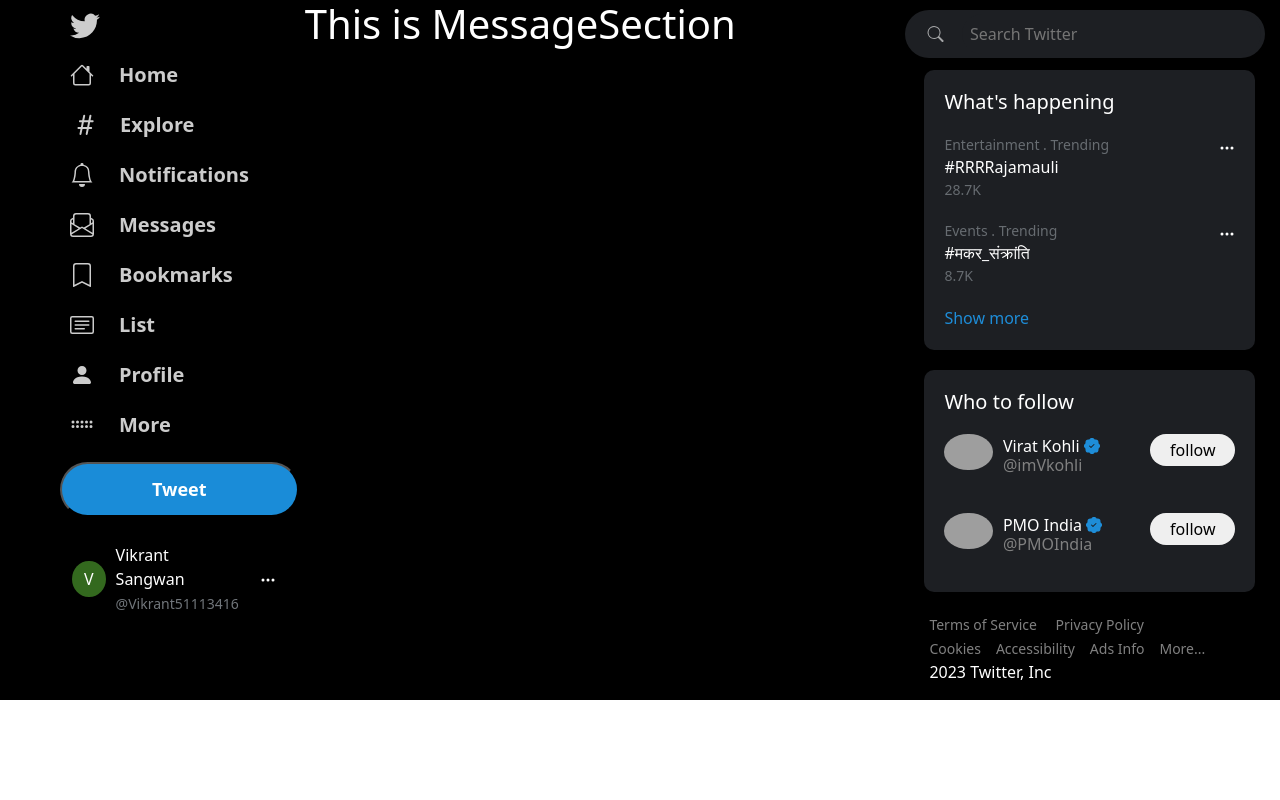
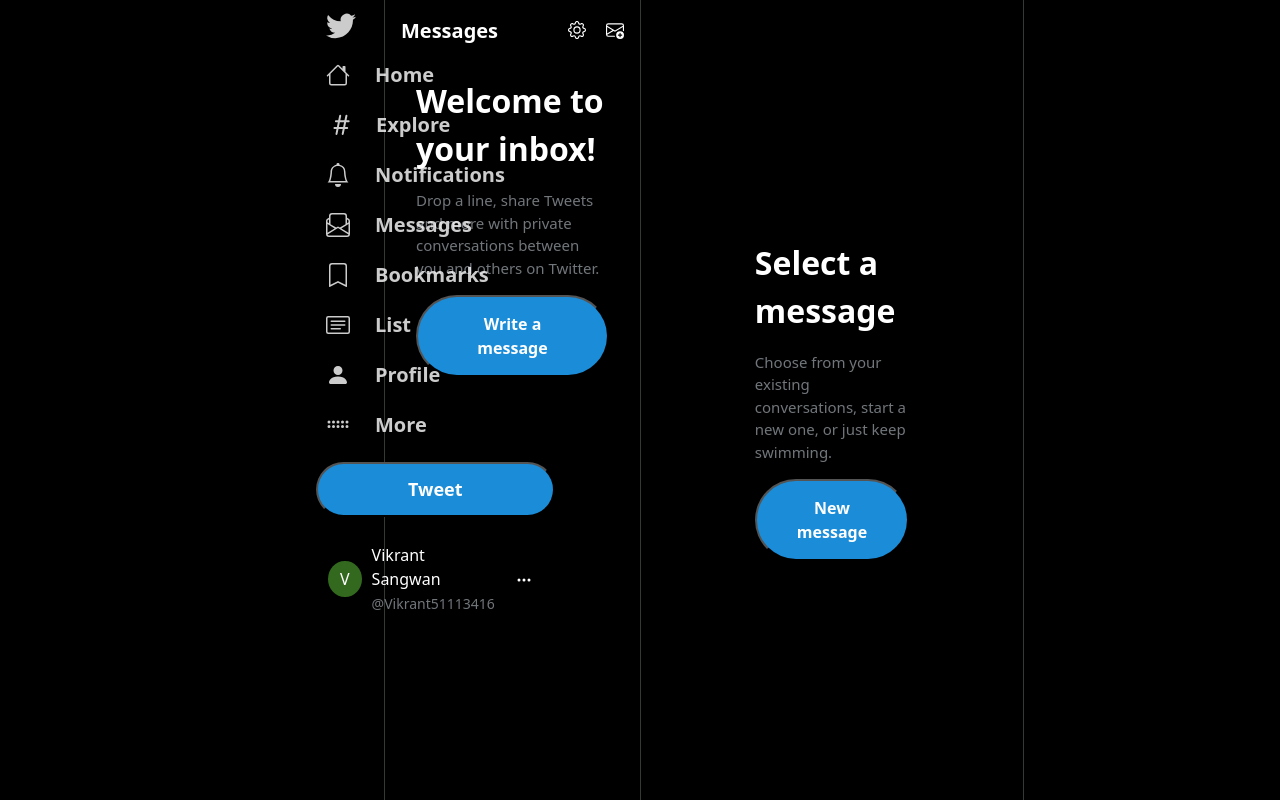
Before and after one commit to VikrantSangwan/twitter-clone, a React (Create React App) app in the folder Twitter-clone-react/twitter-clone/: page /messages in a window 1280 px wide. Built offline with nearby package versions, Linux system fonts and the light colour scheme; grey boxes are pictures that could not be loaded.

Commit message:
Message Section Completed

```diff
--- /dev/null
+++ b/Twitter-clone-react/twitter-clone/src/Components/MenuComponents/MessagesSection/ExistingConv/ExistingConv.css
@@ -0,0 +1,31 @@
+.convcontainer {
+    height: 100vh;
+    border-left: solid 1px #353935;
+    padding: 16px;
+}
+
+.topconatiner {
+    display: flex;
+    justify-content: space-between;
+}
+
+.topconatiner>p {
+    font-size: 20px;
+    font-weight: 600;
+}
+
+.msgicons>svg {
+    margin-left: 20px;
+}
+
+.writeamsgcontainer {
+    padding: 15px;
+}
+
+.writeamsg {
+    background-color: #1A8CD8;
+    padding: 15px 40px;
+    border-radius: 50px;
+    color: white;
+    font-weight: 600;
+}
--- /dev/null
+++ b/Twitter-clone-react/twitter-clone/src/Components/MenuComponents/MessagesSection/ExistingConv/ExistingConv.js
@@ -0,0 +1,48 @@
+import React from "react";
+import "./ExistingConv.css";
+
+function ExistingConv() {
+  return (
+    <div className="convcontainer">
+      <div className="topconatiner">
+        <p>Messages</p>
+        <div className="msgicons">
+          <svg
+            xmlns="http://www.w3.org/2000/svg"
+            width="18"
+            height="18"
+            fill="currentColor"
+            class="bi bi-gear"
+            viewBox="0 0 16 16"
+          >
+            <path d="M8 4.754a3.246 3.246 0 1 0 0 6.492 3.246 3.246 0 0 0 0-6.492zM5.754 8a2.246 2.246 0 1 1 4.492 0 2.246 2.246 0 0 1-4.492 0z" />
+            <path d="M9.796 1.343c-.527-1.79-3.065-1.79-3.592 0l-.094.319a.873.873 0 0 1-1.255.52l-.292-.16c-1.64-.892-3.433.902-2.54 2.541l.159.292a.873.873 0 0 1-.52 1.255l-.319.094c-1.79.527-1.79 3.065 0 3.592l.319.094a.873.873 0 0 1 .52 1.255l-.16.292c-.892 1.64.901 3.434 2.541 2.54l.292-.159a.873.873 0 0 1 1.255.52l.094.319c.527 1.79 3.065 1.79 3.592 0l.094-.319a.873.873 0 0 1 1.255-.52l.292.16c1.64.893 3.434-.902 2.54-2.541l-.159-.292a.873.873 0 0 1 .52-1.255l.319-.094c1.79-.527 1.79-3.065 0-3.592l-.319-.094a.873.873 0 0 1-.52-1.255l.16-.292c.893-1.64-.902-3.433-2.541-2.54l-.292.159a.873.873 0 0 1-1.255-.52l-.094-.319zm-2.633.283c.246-.835 1.428-.835 1.674 0l.094.319a1.873 1.873 0 0 0 2.693 1.115l.291-.16c.764-.415 1.6.42 1.184 1.185l-.159.292a1.873 1.873 0 0 0 1.116 2.692l.318.094c.835.246.835 1.428 0 1.674l-.319.094a1.873 1.873 0 0 0-1.115 2.693l.16.291c.415.764-.42 1.6-1.185 1.184l-.291-.159a1.873 1.873 0 0 0-2.693 1.116l-.094.318c-.246.835-1.428.835-1.674 0l-.094-.319a1.873 1.873 0 0 0-2.692-1.115l-.292.16c-.764.415-1.6-.42-1.184-1.185l.159-.291A1.873 1.873 0 0 0 1.945 8.93l-.319-.094c-.835-.246-.835-1.428 0-1.674l.319-.094A1.873 1.873 0 0 0 3.06 4.377l-.16-.292c-.415-.764.42-1.6 1.185-1.184l.292.159a1.873 1.873 0 0 0 2.692-1.115l.094-.319z" />
+          </svg>
+          <svg
+            xmlns="http://www.w3.org/2000/svg"
+            width="18"
+            height="18"
+            fill="currentColor"
+            class="bi bi-envelope-plus"
+            viewBox="0 0 16 16"
+          >
+            <path d="M2 2a2 2 0 0 0-2 2v8.01A2 2 0 0 0 2 14h5.5a.5.5 0 0 0 0-1H2a1 1 0 0 1-.966-.741l5.64-3.471L8 9.583l7-4.2V8.5a.5.5 0 0 0 1 0V4a2 2 0 0 0-2-2H2Zm3.708 6.208L1 11.105V5.383l4.708 2.825ZM1 4.217V4a1 1 0 0 1 1-1h12a1 1 0 0 1 1 1v.217l-7 4.2-7-4.2Z" />
+            <path d="M16 12.5a3.5 3.5 0 1 1-7 0 3.5 3.5 0 0 1 7 0Zm-3.5-2a.5.5 0 0 0-.5.5v1h-1a.5.5 0 0 0 0 1h1v1a.5.5 0 0 0 1 0v-1h1a.5.5 0 0 0 0-1h-1v-1a.5.5 0 0 0-.5-.5Z" />
+          </svg>
+        </div>
+      </div>
+      <div className="writeamsgcontainer">
+        <p style={{ fontSize: "32px", fontWeight: "700" }}>
+          Welcome to your inbox!
+        </p>
+        <p style={{ fontSize: "15px", color: "#71767B" }}>
+          Drop a line, share Tweets and more with private conversations between
+          you and others on Twitter.
+        </p>
+        <button className="writeamsg">Write a message</button>
+      </div>
+    </div>
+  );
+}
+
+export default ExistingConv;
--- /dev/null
+++ b/Twitter-clone-react/twitter-clone/src/Components/MenuComponents/MessagesSection/NewMessage/NewMessage.css
@@ -0,0 +1,12 @@
+.newmsgcontainer {
+    height: 100vh;
+    border-left: solid 1px #353935;
+    border-right: solid 1px #353935;
+    display: flex;
+    justify-content: center;
+    align-items: center;
+}
+
+.minicontainer {
+    padding: 100px;
+}
--- /dev/null
+++ b/Twitter-clone-react/twitter-clone/src/Components/MenuComponents/MessagesSection/NewMessage/NewMessage.js
@@ -0,0 +1,23 @@
+import React from "react";
+import "./NewMessage.css";
+
+function NewMessage() {
+  return (
+    <div className="newmsgcontainer">
+      <div className="minicontainer">
+        <div className="writeamsgcontainer">
+          <p style={{ fontSize: "32px", fontWeight: "700" }}>
+            Select a message
+          </p>
+          <p style={{ fontSize: "15px", color: "#71767B" }}>
+            Choose from your existing conversations, start a new one, or just
+            keep swimming.
+          </p>
+          <button className="writeamsg">New message</button>
+        </div>
+      </div>
+    </div>
+  );
+}
+
+export default NewMessage;
--- a/Twitter-clone-react/twitter-clone/src/Pages/Messages/Messages.js
+++ b/Twitter-clone-react/twitter-clone/src/Pages/Messages/Messages.js
@@ -1,19 +1,21 @@
 import React from "react";
 import Following from "../../Components/Following/Following";
 import Menu from "../../Components/Menu/Menu";
+import ExistingConv from "../../Components/MenuComponents/MessagesSection/ExistingConv/ExistingConv";
 import MessagesSection from "../../Components/MenuComponents/MessagesSection/MessagesSection";
+import NewMessage from "../../Components/MenuComponents/MessagesSection/NewMessage/NewMessage";
 
 function Messages() {
   return (
     <div className="home">
-      <div className="menu-width">
+      <div style={{ width: "10%" }}>
         <Menu />
       </div>
-      <div className="posts-width">
-        <MessagesSection />
+      <div style={{ width: "20%" }}>
+        <ExistingConv />
       </div>
-      <div className="following-width">
-        <Following />
+      <div style={{ width: "30%" }}>
+        <NewMessage />
       </div>
     </div>
   );
```
